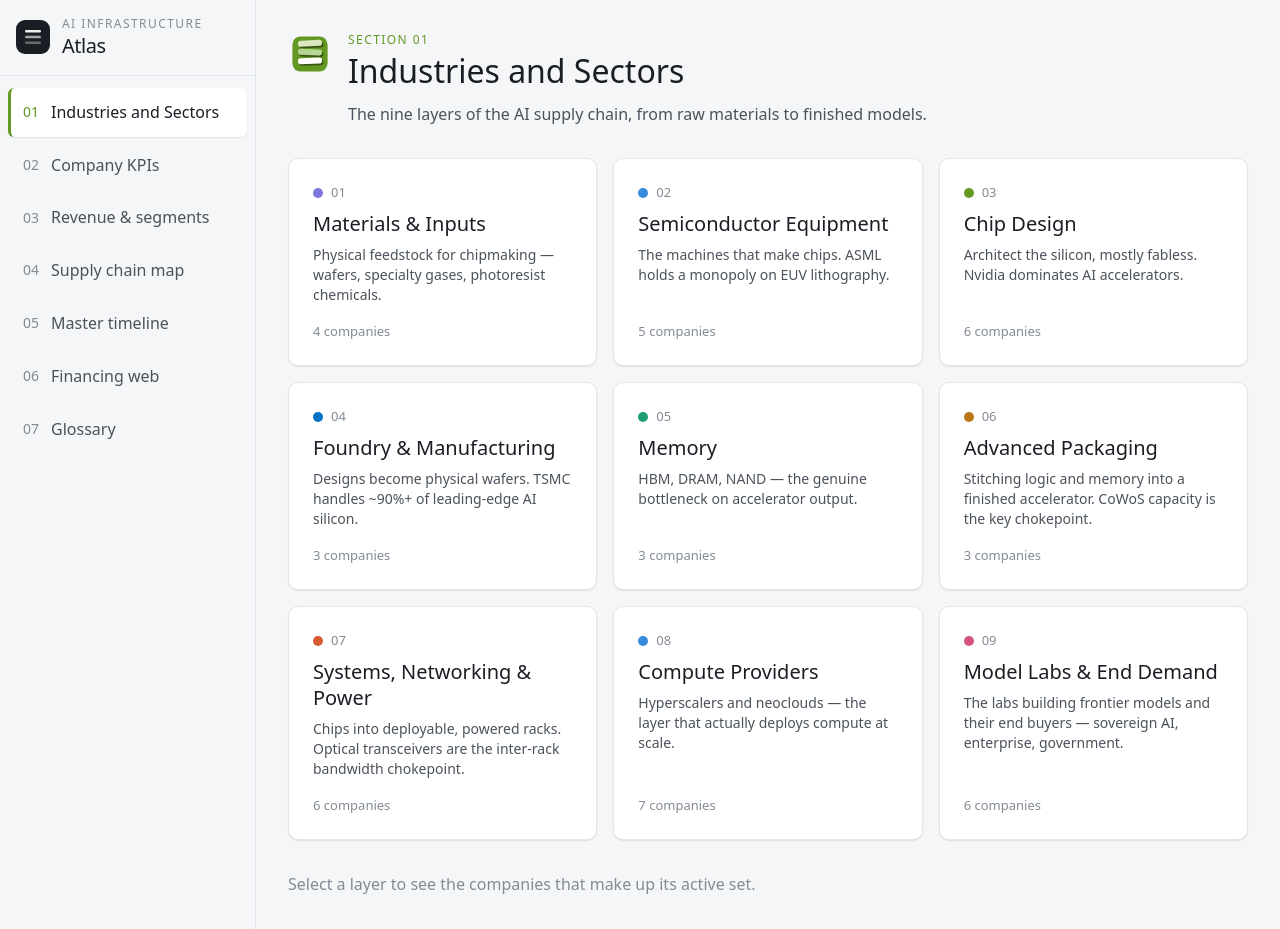
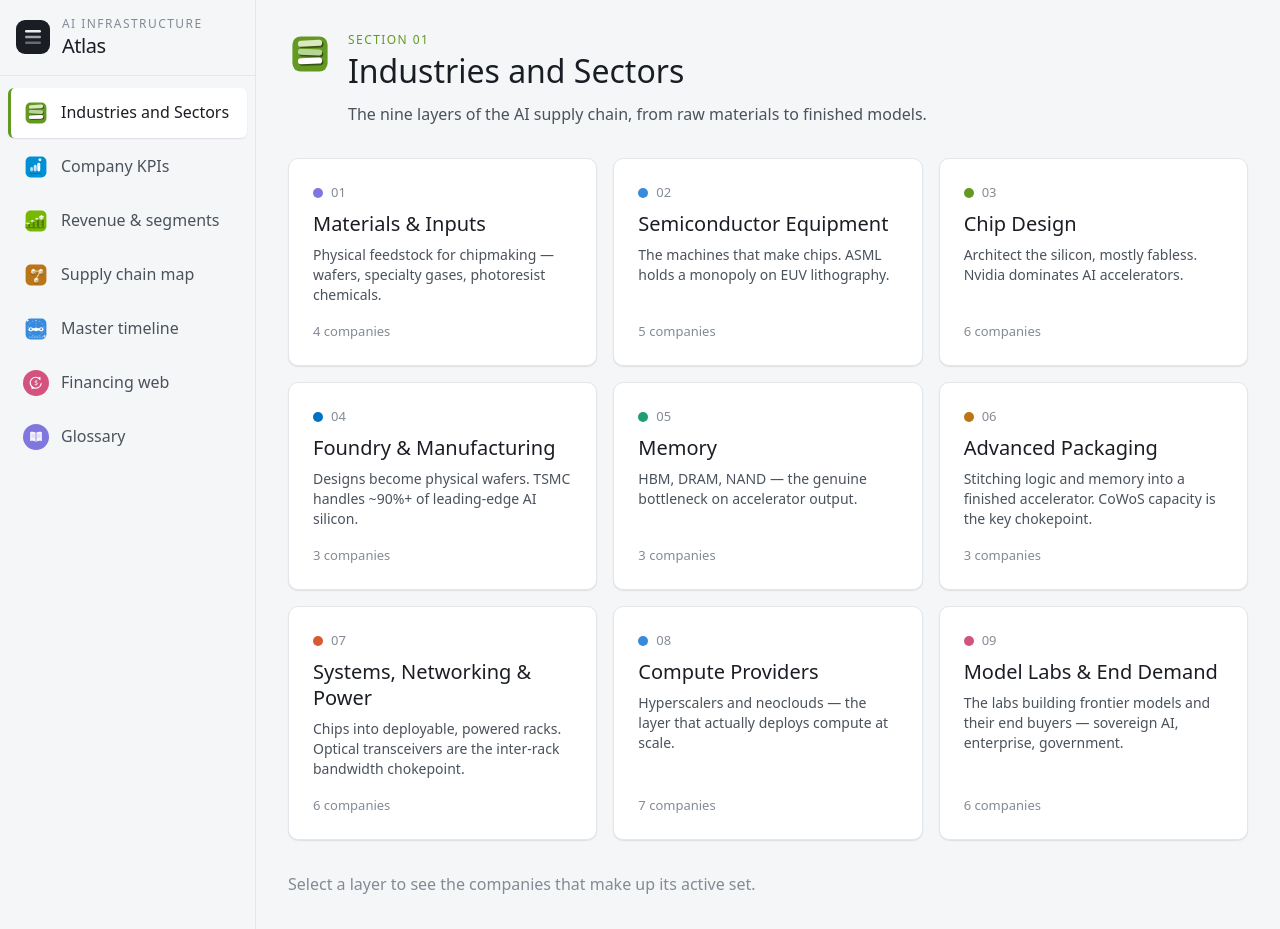
Before and after one commit to chronicmclan-beep/atlas, a React (Vite) app: page / in a window 1280 px wide. Built offline with nearby package versions, Linux system fonts and the light colour scheme.

Commit message:
Sidebar nav: miniature section icons replace 01-07 numerals
- New shared registry src/components/common/icons/index.js (section id -> icon)
- Nav renders each icon at 26px; SVG scales losslessly so quality is untouched
- Tiles paint in each section's accent via currentColor, matching headers

```diff
--- a/src/App.jsx
+++ b/src/App.jsx
@@ -1,5 +1,6 @@
 import { SECTIONS } from './lib/sections.js'
 import { AppStateProvider, useAppState } from './lib/appState.jsx'
+import { SECTION_ICONS } from './components/common/icons/index.js'
 import LayerMap from './components/layer-map/LayerMap.jsx'
 import CompanyKPIs from './components/kpis/CompanyKPIs.jsx'
 import RevenueSegments from './components/revenue/RevenueSegments.jsx'
@@ -9,7 +10,7 @@ import FinancingWeb from './components/financing/FinancingWeb.jsx'
 import GlossarySection from './components/glossary/GlossarySection.jsx'
 
 /*
-  App shell: navigation across the six sections. Sections are wired in one at a
+  App shell: navigation across the seven sections. Sections are wired in one at a
   time (Phase 3) via the SECTION_COMPONENTS registry; any section without a
   registered component still shows the placeholder.
 */
@@ -71,6 +72,7 @@ function AppShell() {
             <ul className="flex flex-row flex-nowrap gap-2xs overflow-x-auto md:flex-col md:overflow-visible">
               {SECTIONS.map((s) => {
                 const isActive = s.id === activeSection
+                const Icon = SECTION_ICONS[s.id]
                 return (
                   <li key={s.id} className="shrink-0">
                     <button
@@ -85,11 +87,16 @@ function AppShell() {
                       }
                       style={{ borderLeft: `3px solid ${isActive ? s.color : 'transparent'}` }}
                     >
+                      {/* Miniature section icon in place of the old 01–07
+                          numerals. SVG scales losslessly, so it stays crisp at
+                          26px; the tile paints in the section accent via
+                          currentColor, exactly like the section headers. */}
                       <span
-                        className="text-label tabular-nums"
-                        style={{ color: isActive ? s.color : 'var(--ink-faint)' }}
+                        aria-hidden="true"
+                        className="inline-flex h-[26px] w-[26px] shrink-0"
+                        style={{ color: s.color }}
                       >
-                        {s.num}
+                        {Icon ? <Icon size={26} /> : null}
                       </span>
                       <span>{s.label}</span>
                     </button>
--- /dev/null
+++ b/src/components/common/icons/index.js
@@ -0,0 +1,24 @@
+/*
+  SECTION_ICONS — one registry mapping section id → its icon component, shared
+  by the sidebar navigation and any other place that needs the miniature mark.
+  The icon components are resolution-independent SVG (80×80 viewBox, `size`
+  prop, `currentColor` tile), so they stay crisp at any size — including the
+  26px nav slot.
+*/
+import LayerMapIcon from './LayerMapIcon.jsx'
+import KPIsIcon from './KPIsIcon.jsx'
+import RevenueIcon from './RevenueIcon.jsx'
+import SupplyChainIcon from './SupplyChainIcon.jsx'
+import TimelineIcon from './TimelineIcon.jsx'
+import FinancingIcon from './FinancingIcon.jsx'
+import GlossaryIcon from './GlossaryIcon.jsx'
+
+export const SECTION_ICONS = {
+  'layer-map': LayerMapIcon,
+  kpis: KPIsIcon,
+  revenue: RevenueIcon,
+  'supply-chain': SupplyChainIcon,
+  timeline: TimelineIcon,
+  financing: FinancingIcon,
+  glossary: GlossaryIcon,
+}
```
